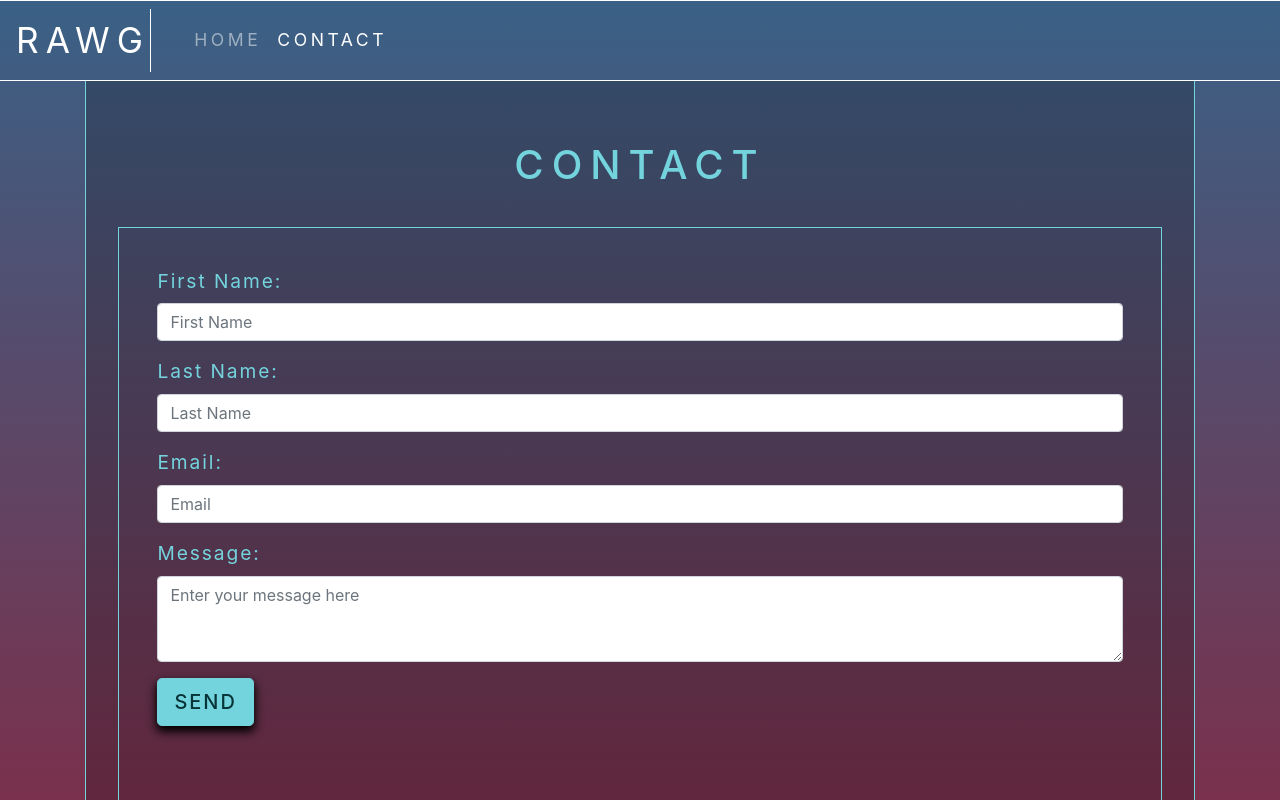
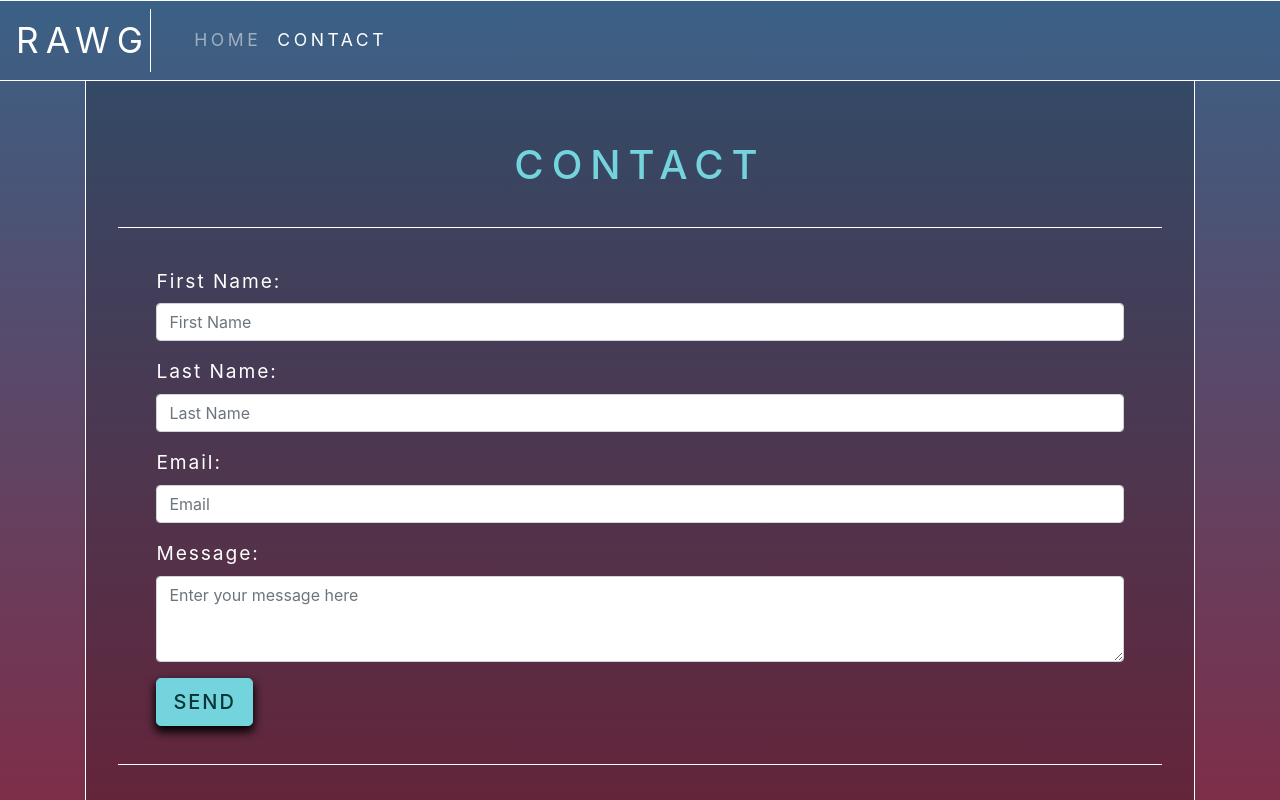
Before and after one commit to mie91/marie-berger-js-frameworks-ca, a React (Create React App) app: page /contact in a window 1280 px wide. Shown: the top 800 px of the page. Built offline with nearby package versions, Linux system fonts and the light colour scheme.

Commit message:
s+tyling

```diff
--- a/src/components/games/GameDetail.js
+++ b/src/components/games/GameDetail.js
@@ -7,6 +7,7 @@ import {Row, Col, Button, Image, Spinner} from "react-bootstrap";
 function GameDetail() {
   const [detail, setDetail] = useState(null);
   const [loading, setLoading] = useState(true);
+
 
   let {id} = useParams();
 
@@ -21,11 +22,13 @@ function GameDetail() {
       })
       .catch(error => console.log(error))
       .finally(() => setLoading(false));
-  }, []);
+  }, [url]);
 
   if (loading) {
-    return <Spinner animation="grow" className="spinner" />;
+    return <Spinner animation="grow" variant="light" className="spinner" />;
   }
+
+
 
   return (
     <div className="detailBox">
@@ -39,12 +42,16 @@ function GameDetail() {
           <div>
             <h2 className="subHeader">Description </h2> <div className="gameDesc" dangerouslySetInnerHTML={{ __html: detail.description }}/>
           </div>
+
           <Button className="btn-primary" href={detail.website}>More Info
           </Button>
+
         </Col>
       </Row>
     </div>
   );
+
+
 }
 
 
--- a/src/components/games/GamesList.js
+++ b/src/components/games/GamesList.js
@@ -44,7 +44,7 @@ const [loading, setLoading] = useState(true);
 	};
 
 	if (loading) {
-		return <Spinner animation="grow" className="spinner" />;
+		return <Spinner animation="grow" variant="light"className="spinner" />;
 	}
 
     return (
--- a/src/index.css
+++ b/src/index.css
@@ -5,6 +5,7 @@ body {
     sans-serif;
   -webkit-font-smoothing: antialiased;
   -moz-osx-font-smoothing: grayscale;
+  height: auto;
 }
 
 code {
@@ -46,11 +47,12 @@ span.navbar-brand {
 .detailBox {
   background-color: rgba(0, 0, 0, 0.2);
   padding: 2em;
-  border-left: solid 1px #74d4dd;
-  border-right: solid 1px #74d4dd;
-  padding-bottom: 8em;
+  border-left: solid 1px #ffffff;
+  border-right: solid 1px #ffffff;
+  padding-bottom: 11em;
 
 }
+
 
 /*Home Page*/
 
@@ -175,7 +177,6 @@ div.card {
   letter-spacing: 0.1em;
   font-weight: 500;
   box-shadow: 0px 5px 10px 1px black;
-  margin-bottom: 5em;
 
 }
 
@@ -198,10 +199,11 @@ div.card {
 .formBox {
   font-size: 1.2em;
   letter-spacing: 0.1em;
-  border: solid 1px #74d4dd;
+  border-top: solid 1px #ffffff;
+  border-bottom: solid 1px #ffffff;
   padding: 2em;
   margin-top: 2em;
-  color: #74d4dd;
+  color: #ffffff;
 }
 
 
```
